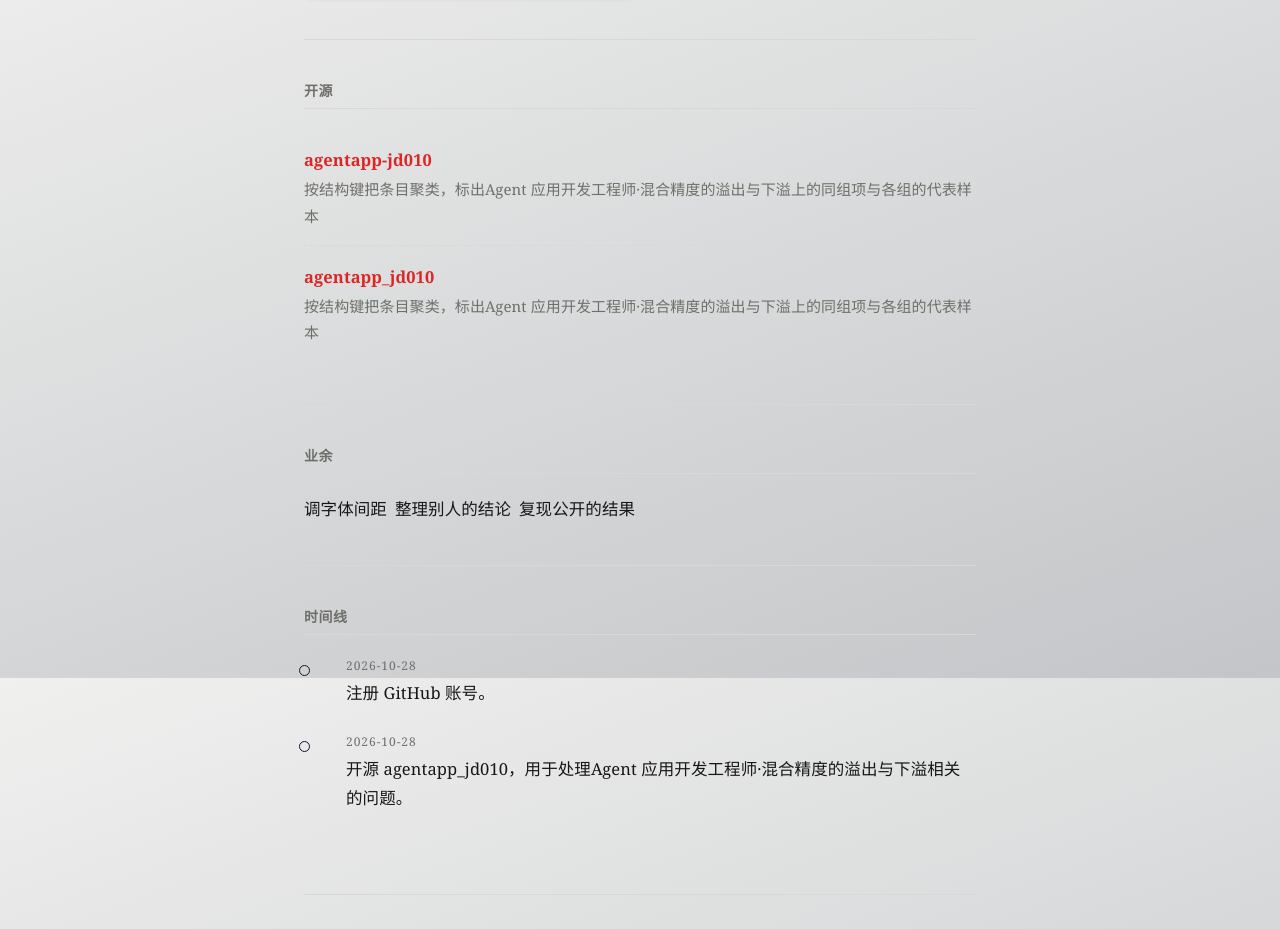
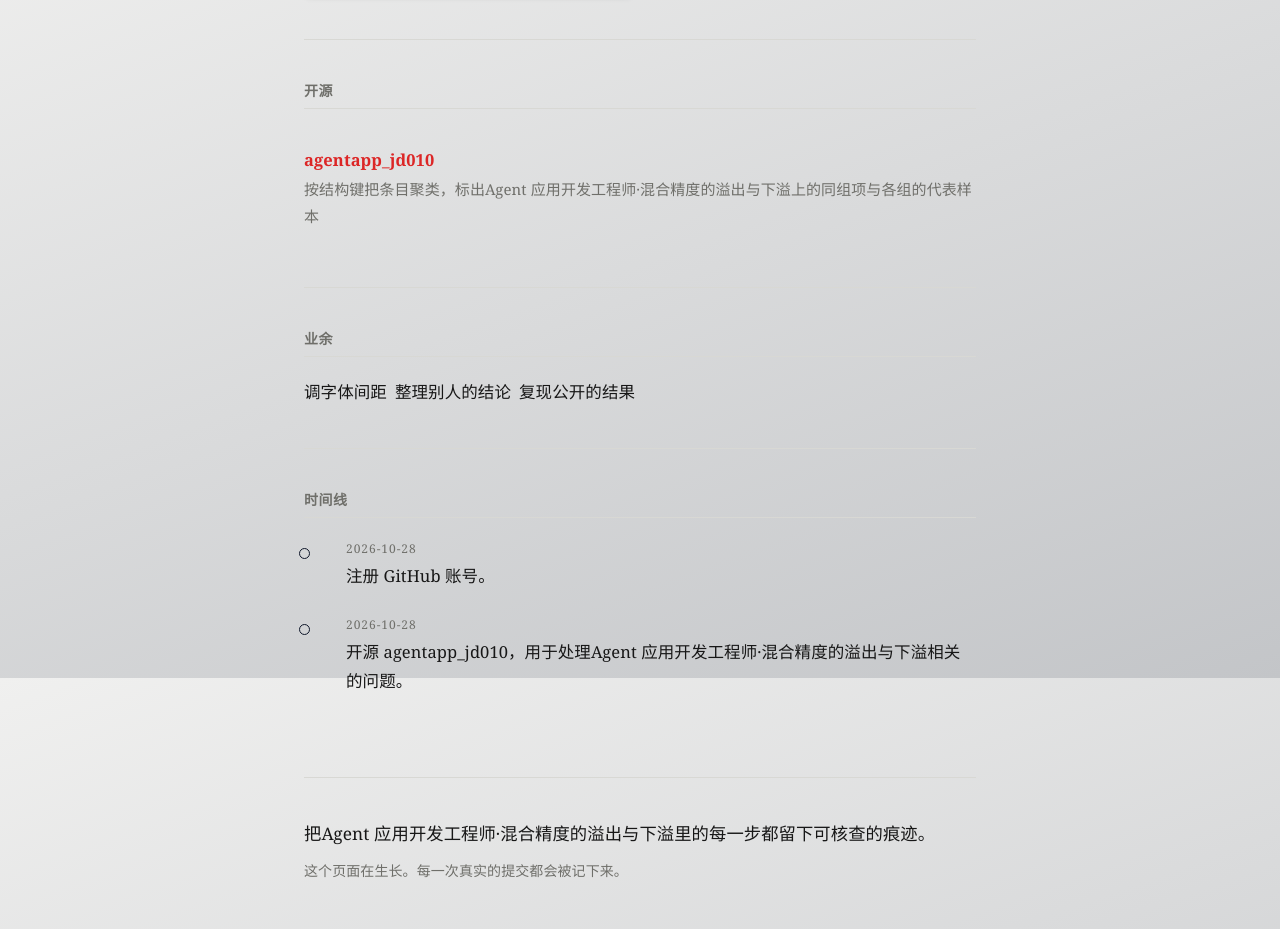
Before and after one commit to wyxx23/wyxx23.github.io, a plain HTML site: page index.html in a window 1280 px wide. Shown: the part 922-1851 px from the top of the page. Drawn offline with Linux system fonts and the light colour scheme.

Commit message:
fix: 更新个人站点

```diff
--- a/index.html
+++ b/index.html
@@ -102,9 +102,6 @@ background-image:radial-gradient(#d8d8d4 1px, transparent 1px);background-size:2
 <section id="work">
   <h2>开源</h2>
   <ul class="repos">
-    <li><div class="name"><a href="https://github.com/wyxx23/agentapp-jd010" rel="noopener">agentapp-jd010</a></div>
-      <div class="desc">按结构键把条目聚类，标出Agent 应用开发工程师·混合精度的溢出与下溢上的同组项与各组的代表样本</div>
-    </li>
     <li><div class="name"><a href="https://github.com/wyxx23/agentapp_jd010" rel="noopener">agentapp_jd010</a></div>
       <div class="desc">按结构键把条目聚类，标出Agent 应用开发工程师·混合精度的溢出与下溢上的同组项与各组的代表样本</div>
     </li>
```
